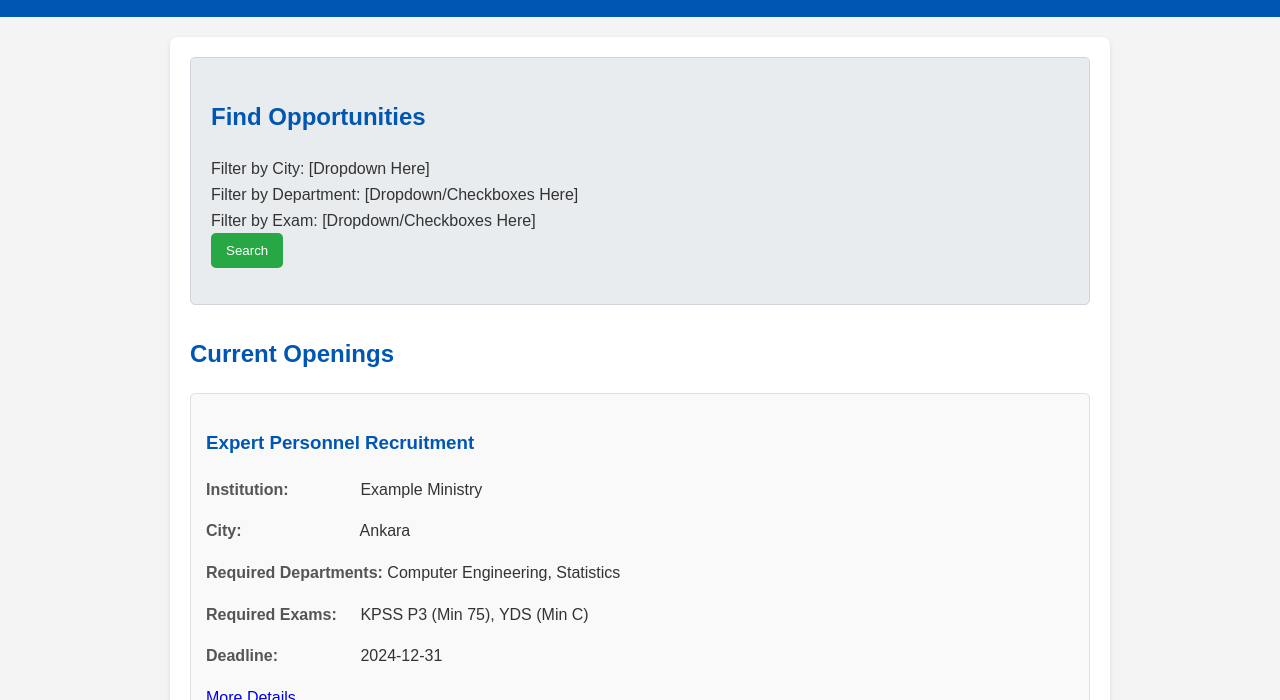
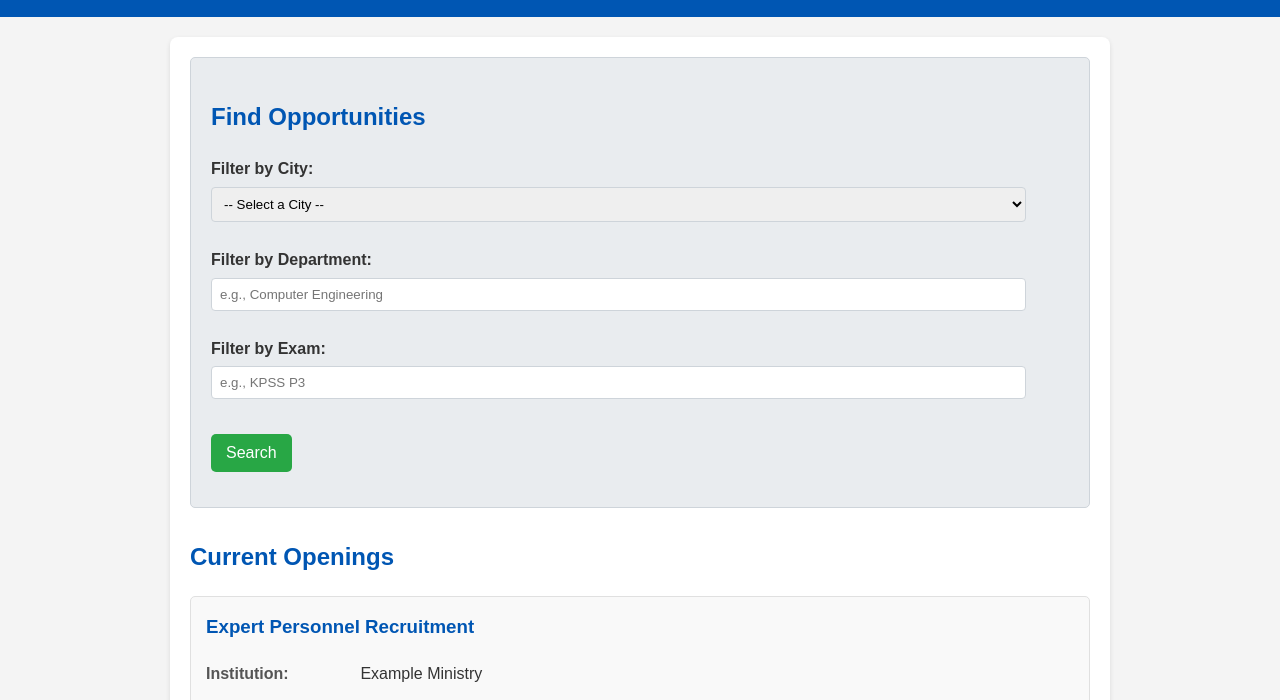
Before and after one commit to zekicelik25/mod1, a plain HTML site: page index.html in a window 1280 px wide. Shown: the part 74-774 px from the top of the page. Drawn offline with Linux system fonts and the light colour scheme.

Commit message:
Update index.html

```diff
--- a/index.html
+++ b/index.html
@@ -4,69 +4,74 @@
     <meta charset="UTF-8">
     <meta name="viewport" content="width=device-width, initial-scale=1.0">
     <title>Opportunity Listings</title>
-    <link rel="stylesheet" href="style.css">
+    <!-- Removed link to style.css as CSS is embedded -->
+    <!-- <link rel="stylesheet" href="style.css"> -->
 
     <style>
        /* General body styling */
         body {
-    font-family: sans-serif; /* Use a common sans-serif font */
-    line-height: 1.6;      /* Spacing between lines of text */
-    margin: 0;             /* Remove default browser margin */
-    background-color: #f4f4f4; /* Light grey background */
-    color: #333;           /* Dark grey text color */
+            font-family: sans-serif;
+            line-height: 1.6;
+            margin: 0;
+            background-color: #f4f4f4;
+            color: #333;
         }
 
         /* Header styling */
         header {
-    background-color: #0056b3; /* A nice blue background */
-    color: #ffffff;           /* White text */
-    padding: 20px 0;          /* Add padding top/bottom */
+            background-color: #0056b3;
+            color: #ffffff;
+            padding: 20px 0;
             text-align: center;
         }
 
         /* Main content area */
         main {
-    width: 80%;             /* Make main content area narrower */
-    max-width: 900px;       /* But not wider than 900px */
-    margin: 20px auto;      /* Add space top/bottom, center it horizontally */
-    background-color: #ffffff; /* White background for content */
+            width: 80%;
+            max-width: 900px;
+            margin: 20px auto;
+            background-color: #ffffff;
             padding: 20px;
-    border-radius: 8px;       /* Slightly rounded corners */
-    box-shadow: 0 2px 5px rgba(0,0,0,0.1); /* Subtle shadow */
+            border-radius: 8px;
+            box-shadow: 0 2px 5px rgba(0,0,0,0.1);
         }
 
         /* Styling for individual job listings */
         .job-listing {
-    border: 1px solid #e0e0e0; /* Lighter border */
+            border: 1px solid #e0e0e0;
             padding: 15px;
-    margin-bottom: 20px;      /* Add more space between listings */
+            margin-bottom: 20px;
             background-color: #f9f9f9;
             border-radius: 5px;
         }
 
         /* Styling for the filter section */
         .filter-section {
-    background-color: #e9ecef; /* Slightly different background */
+            background-color: #e9ecef;
             padding: 20px;
-    margin-bottom: 30px;
+            margin-bottom: 30px; /* Increased space before listings */
             border-radius: 5px;
             border: 1px solid #ced4da;
         }
 
         /* Styling for headings */
         h1, h2, h3 {
-    color: #0056b3; /* Use the header blue for headings */
+            color: #0056b3;
         }
 
         h1 {
-    margin: 0; /* Remove default margin from main heading */
+            margin: 0;
+        }
+
+        h3 {
+             margin-top: 0; /* Adjust heading spacing in listing */
         }
 
         /* Make labels within job listings stand out */
         .job-listing strong {
             display: inline-block;
-    min-width: 150px; /* Give labels more space */
-    color: #555;      /* Slightly lighter label color */
+            min-width: 150px;
+            color: #555;
         }
 
         /* Footer styling */
@@ -76,21 +81,58 @@ footer {
             padding: 20px;
             color: #777;
             border-top: 1px solid #e0e0e0;
+            background-color: #f4f4f4; /* Match body background */
         }
 
-/* Basic button styling (for the placeholder button) */
+        /* Basic button styling */
         button {
             padding: 10px 15px;
-    background-color: #28a745; /* Green color */
+            background-color: #28a745;
             color: white;
             border: none;
             border-radius: 5px;
-    cursor: pointer; /* Change cursor on hover */
+            cursor: pointer;
+            font-size: 1em; /* Make button text slightly larger */
         }
 
         button:hover {
-    background-color: #218838; /* Darker green on hover */
+            background-color: #218838;
         }
+
+        /* Styling for form elements */
+        .filter-section label {
+            display: block; /* Put label on its own line */
+            margin-bottom: 5px;
+            font-weight: bold;
+            color: #333;
+        }
+
+        .filter-section select,
+        .filter-section input[type="text"] {
+            width: 95%; /* Make input fields wider */
+            padding: 8px;
+            margin-bottom: 10px; /* Space below input */
+            border: 1px solid #ced4da;
+            border-radius: 4px;
+            box-sizing: border-box; /* Include padding in width */
+        }
+
+        .filter-section div { /* Add some space between filter groups */
+             margin-bottom: 15px;
+        }
+
+         .filter-section button[type="submit"] {
+             margin-top: 10px; /* Add space above the search button */
+         }
+
+         .job-listing a {
+             color: #0056b3;
+             text-decoration: none;
+         }
+         .job-listing a:hover {
+             text-decoration: underline;
+         }
+
     </style>
 </head>
 <body>
@@ -100,17 +142,41 @@ button:hover {
     </header>
 
     <main>
+        <!-- ****** FILTER SECTION - Correctly placed at the top ****** -->
         <section class="filter-section">
             <h2>Find Opportunities</h2>
-            <p>
-                <!-- Placeholder for actual filter controls -->
-                Filter by City: [Dropdown Here] <br>
-                Filter by Department: [Dropdown/Checkboxes Here] <br>
-                Filter by Exam: [Dropdown/Checkboxes Here] <br>
-                <button>Search</button>
-            </p>
-        </section>
+            <form action="#" method="get"> <!-- The actual form for filtering -->
+                <div>
+                    <label for="city-filter">Filter by City:</label>
+                    <select id="city-filter" name="city">
+                        <option value="">-- Select a City --</option>
+                        <option value="ankara">Ankara</option>
+                        <option value="istanbul">İstanbul</option>
+                        <option value="izmir">İzmir</option>
+                        <option value="bursa">Bursa</option>
+                        <option value="adana">Adana</option>
+                        <!-- Add more cities later -->
+                    </select>
+                </div>
 
+                <div>
+                    <label for="department-filter">Filter by Department:</label>
+                    <input type="text" id="department-filter" name="department" placeholder="e.g., Computer Engineering">
+                </div>
+
+                <div>
+                    <label for="exam-filter">Filter by Exam:</label>
+                    <input type="text" id="exam-filter" name="exam" placeholder="e.g., KPSS P3">
+                </div>
+
+                <div>
+                    <button type="submit">Search</button>
+                </div>
+            </form> <!-- END of the form -->
+        </section> <!-- END of the filter section -->
+
+
+        <!-- ****** LISTINGS SECTION - Follows the filter section ****** -->
         <section class="listings-section">
             <h2>Current Openings</h2>
 
@@ -146,64 +212,16 @@ button:hover {
 
             <!-- Add more job listings here -->
 
-        </section>
-    </main>
+        </section> <!-- END of the listings section -->
 
+    </main> <!-- END of the main content -->
+
+    <!-- ****** FOOTER - Cleaned up ****** -->
     <footer>
-        <p>        <section class="filter-section">
-            <h2>Find Opportunities</h2>
-            <form action="#" method="get"    <main>
-
-                <section class="filter-section">
-                    <h2>Find Opportunities</h2>
-                    <form action="#" method="get"> <!-- START of the form -->
-
-                        <div>
-                            <label for="city-filter">Filter by City:</label>
-                            <select id="city-filter" name="city">
-                                <option value="">-- Select a City --</option>
-                                <option value="ankara">Ankara</option>
-                                <option value="istanbul">İstanbul</option>
-                                <option value="izmir">İzmir</option>
-                                <option value="bursa">Bursa</option>
-                                <option value="adana">Adana</option>
-                                <!-- Add more cities later -->
-                            </select>
-                        </div>
-
-                        <div style="margin-top: 10px;">
-                            <label for="department-filter">Filter by Department:</label>
-                            <input type="text" id="department-filter" name="department" placeholder="e.g., Computer Engineering">
-                        </div>
-
-                        <div style="margin-top: 10px;">
-                            <label for="exam-filter">Filter by Exam:</label>
-                            <input type="text" id="exam-filter" name="exam" placeholder="e.g., KPSS P3">
-                        </div>
-
-                        <div style="margin-top: 15px;">
-                            <button type="submit">Search</button>
-                        </div>
-
-                    </form> <!-- END of the form -->
-                </section> <!-- END of the filter section -->
-
-
-                <section class="listings-section">
-                    <h2>Current Openings</h2>
-                    <!-- Job listings go here -->
-                    <article class="job-listing"> ... </article>
-                    <article class="job-listing"> ... </article>
-                    <article class="job-listing"> ... </article>
-                </section>
-
-            </main>
-
-            </form> <!-- Close the form tag -->
-        </section></p>
+        <p>© 2024 Job Portal. All rights reserved.</p> <!-- Simple placeholder text -->
     </footer>
 
-    <!-- You would link your JavaScript file here later -->
+    <!-- You would link your JavaScript file here later for actual filtering -->
     <!-- <script src="script.js"></script> -->
 
 </body>
```
Lines whose indentation alone changed are shown as unchanged.
